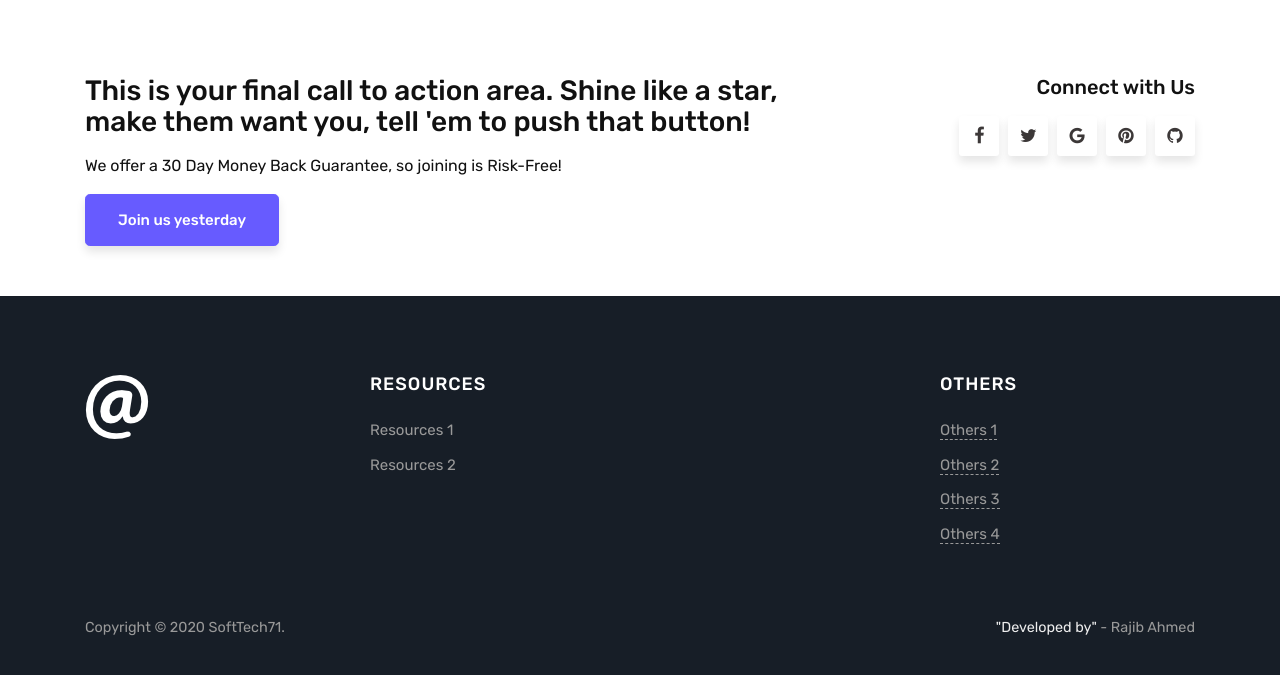
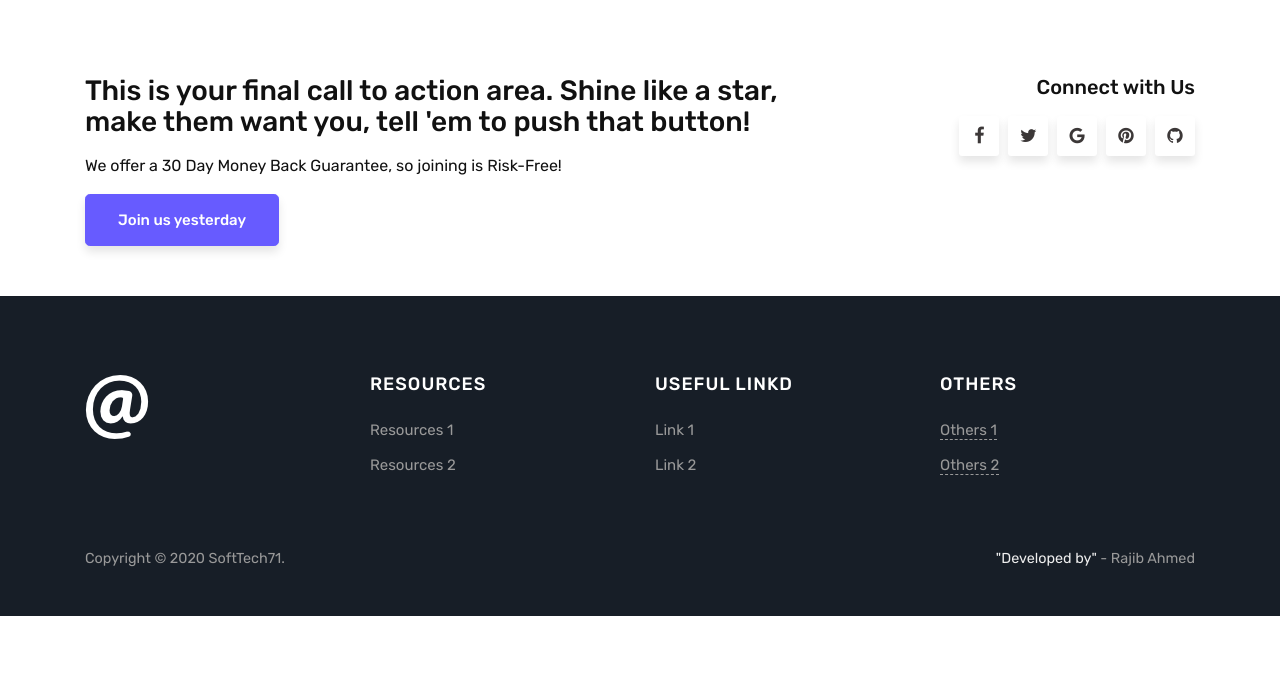
Before and after one commit to softtech71/softtech71.github.io, a Jekyll site: the page built from index.html, in a window 1280 px wide and 900 px high, scrolled down 940 px, cut to the strip 215-890 px from the top of the window. Built offline with Jekyll 4.4.1, drawn with Linux system fonts in a browser that asks for light colours; the list of posts is cut into pages by our own code; after the commit the page ends 1771 px from its top, so only the background shows below that.

Commit message:
Updated footer

```diff
--- a/_layouts/default.html
+++ b/_layouts/default.html
@@ -162,7 +162,14 @@
                 </div>
 
                 <div class="col-sm-3">
+                    <div class="footer-widget">
+                        <h5 class="title">Useful Linkd</h5>
+                        <ul>
+                        <li><a target="_blank" href="#">Link 1</a></li>
+                        <li><a target="blank" href="#">Link 2</a></li>
 
+                        </ul>
+                        </div>
                 </div>
 
                 <div class="col-sm-3">
@@ -171,8 +178,6 @@
                     <ul>
                         <li><a target="blank" href="#">Others 1</a></li>
                         <li><a target="blank" href="#">Others 2</a></li>
-                        <li><a target="blank" href="#">Others 3</a></li>
-                        <li><a target="blank" href="#">Others 4</a></li>
                     </ul>
                 </div>
                 </div>
```
